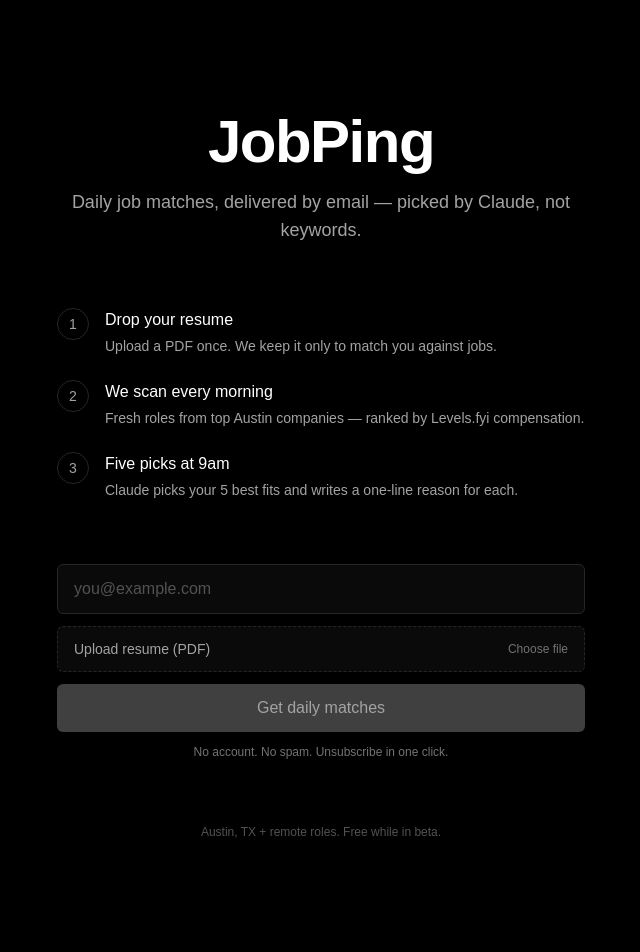
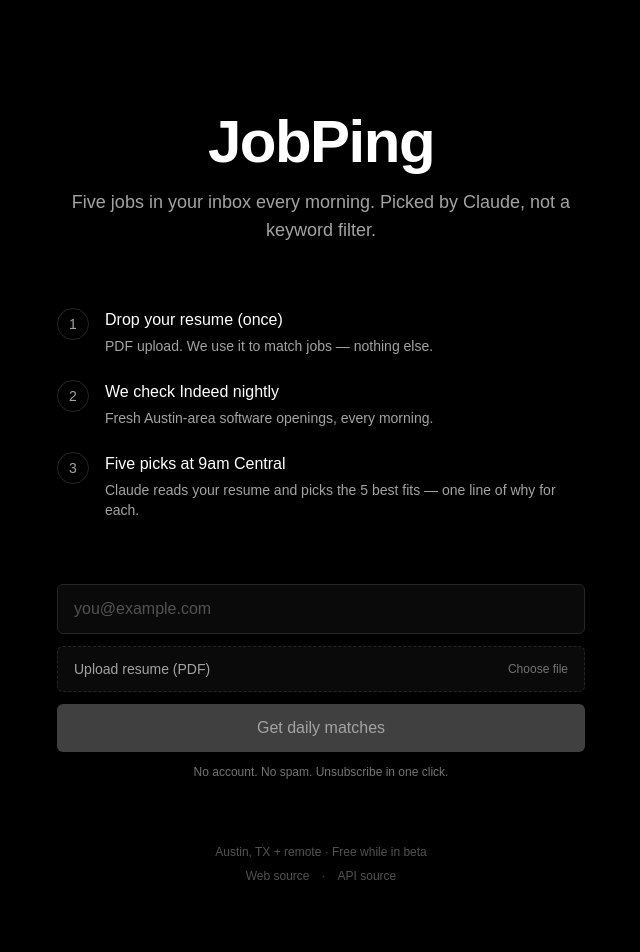
Before and after one commit to Neveon/jobping-web, a Next.js app: page / in a window 1280 px wide. Shown: the top 952 px of the page, without its empty margins (319-959 px from the left). Built offline with nearby package versions, Linux system fonts and the light colour scheme; no server answers.

Commit message:
Phase 5: /unsubscribe page, copy polish, README

```diff
--- a/app/page.tsx
+++ b/app/page.tsx
@@ -3,18 +3,18 @@
 const STEPS = [
   {
     n: "1",
-    title: "Drop your resume",
-    body: "Upload a PDF once. We keep it only to match you against jobs.",
+    title: "Drop your resume (once)",
+    body: "PDF upload. We use it to match jobs — nothing else.",
   },
   {
     n: "2",
-    title: "We scan every morning",
-    body: "Fresh roles from top Austin companies — ranked by Levels.fyi compensation.",
+    title: "We check Indeed nightly",
+    body: "Fresh Austin-area software openings, every morning.",
   },
   {
     n: "3",
-    title: "Five picks at 9am",
-    body: "Claude picks your 5 best fits and writes a one-line reason for each.",
+    title: "Five picks at 9am Central",
+    body: "Claude reads your resume and picks the 5 best fits — one line of why for each.",
   },
 ];
 
@@ -27,7 +27,7 @@
             JobPing
           </h1>
           <p className="text-lg text-neutral-400">
-            Daily job matches, delivered by email — picked by Claude, not keywords.
+            Five jobs in your inbox every morning. Picked by Claude, not a keyword filter.
           </p>
         </header>
 
@@ -47,8 +47,27 @@
 
         <SignupForm />
 
-        <footer className="text-center text-xs text-neutral-600">
-          Austin, TX + remote roles. Free while in beta.
+        <footer className="flex flex-col items-center gap-2 text-xs text-neutral-600">
+          <div>Austin, TX + remote · Free while in beta</div>
+          <div className="flex gap-3">
+            <a
+              href="https://github.com/Neveon/jobping-web"
+              target="_blank"
+              rel="noopener noreferrer"
+              className="hover:text-neutral-400"
+            >
+              Web source
+            </a>
+            <span>·</span>
+            <a
+              href="https://github.com/Neveon/jobping-api"
+              target="_blank"
+              rel="noopener noreferrer"
+              className="hover:text-neutral-400"
+            >
+              API source
+            </a>
+          </div>
         </footer>
       </div>
     </main>
--- /dev/null
+++ b/app/unsubscribe/page.tsx
@@ -0,0 +1,43 @@
+import Link from "next/link";
+
+type Status = "ok" | "invalid" | "error";
+
+const COPY: Record<Status, { title: string; body: string }> = {
+  ok: {
+    title: "You’re unsubscribed.",
+    body: "No more JobPing emails. If this was a mistake, just sign up again.",
+  },
+  invalid: {
+    title: "This link isn’t valid.",
+    body: "The token is expired or wrong. You can sign up again from the homepage.",
+  },
+  error: {
+    title: "Something went wrong.",
+    body: "Try the link again in a minute. If it still fails, just let the next email go to spam.",
+  },
+};
+
+export default async function UnsubscribePage(props: {
+  searchParams: Promise<{ status?: string }>;
+}) {
+  const params = await props.searchParams;
+  const raw = params?.status;
+  const status: Status =
+    raw === "invalid" || raw === "error" ? raw : "ok";
+  const { title, body } = COPY[status];
+
+  return (
+    <main className="min-h-screen bg-black text-white">
+      <div className="mx-auto flex max-w-md flex-col gap-6 px-6 py-24 text-center">
+        <h1 className="text-3xl font-semibold">{title}</h1>
+        <p className="text-neutral-400">{body}</p>
+        <Link
+          href="/"
+          className="mx-auto mt-2 text-sm text-neutral-500 underline underline-offset-4 hover:text-white"
+        >
+          Back to homepage
+        </Link>
+      </div>
+    </main>
+  );
+}
```
Also changed, not shown: 1 other file (tests, documents, lock files or other folders).
